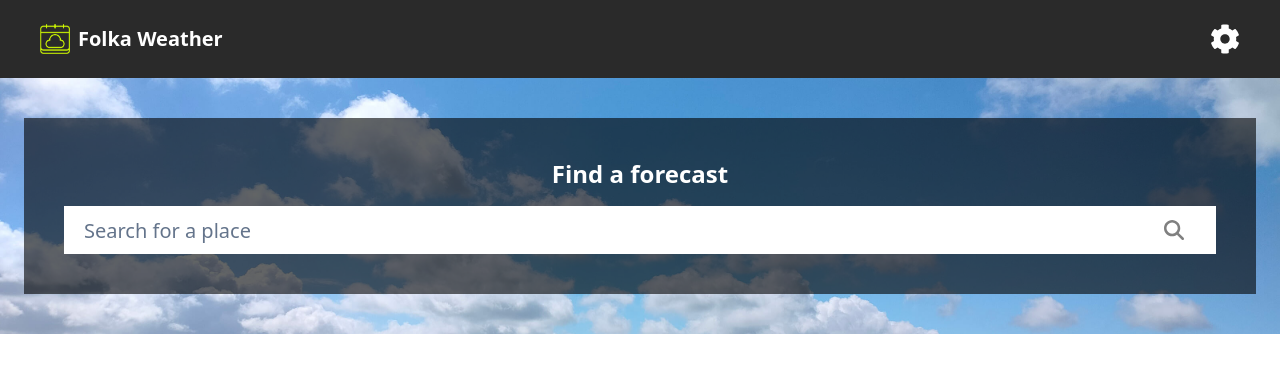
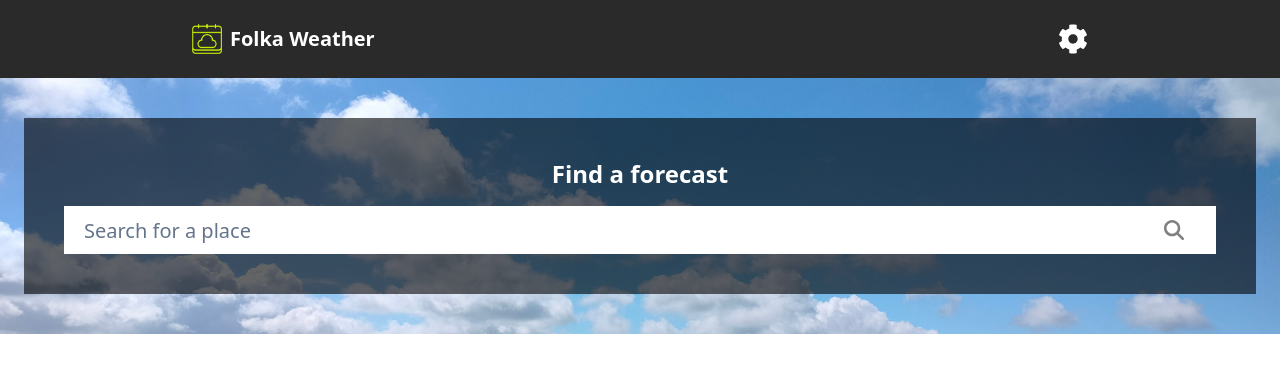
Before and after one commit to Folka2134/folka-weather, a Next.js app: page / in a window 1280 px wide. Shown: the top 372 px of the page. Built offline with nearby package versions, Linux system fonts and the light colour scheme.

Commit message:
updated spacing

```diff
--- a/components/Navbar.tsx
+++ b/components/Navbar.tsx
@@ -6,7 +6,7 @@ import logo from "../public/images/logo_icon.png";
 
 const Navbar = () => {
   return (
-    <div className="flex justify-between bg-[#2A2A2A] px-10 py-6">
+    <div className="flex justify-between bg-[#2A2A2A] px-10 py-6 md:px-24 xl:px-48 2xl:px-96">
       <div className="flex items-center gap-2">
         <Image src={logo} height={30} width={30} alt="logo" />
         <h3 className="text-xl font-semibold text-white">Folka Weather</h3>
```
